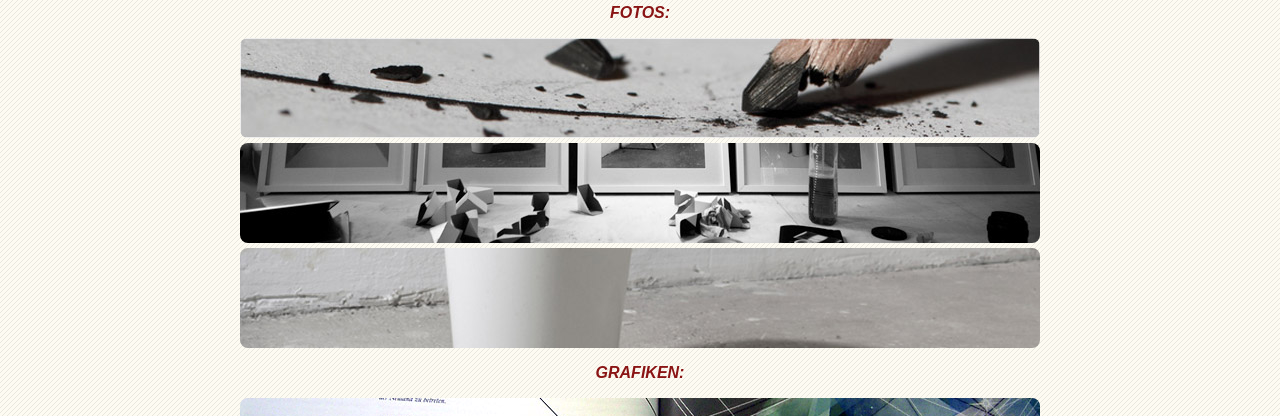
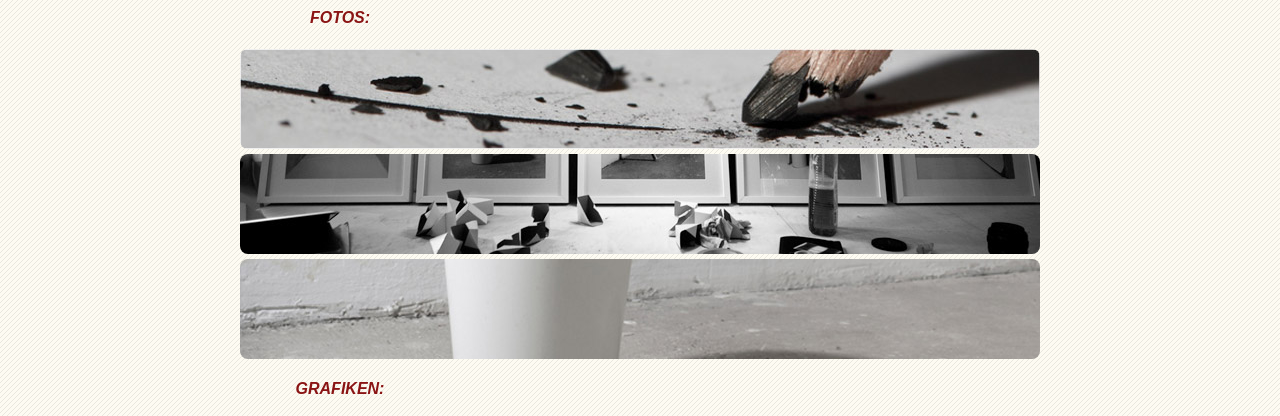
Before and after one commit to MariiaKolkutova/EIA1-WiSe20-21, a plain HTML site: page Aufgabe1/PortfolioWebseite.html in a window 1280 px wide. Shown: the part 312-728 px from the top of the page. Drawn offline with Linux system fonts and the light colour scheme.

Commit message:
headline margin

```diff
--- a/Aufgabe1/PortfolioWebseite.html
+++ b/Aufgabe1/PortfolioWebseite.html
@@ -37,11 +37,11 @@
 </div>
 </div>
 
-<h3>FOTOS&#058</h3>
+<h4>FOTOS&#058</h4>
 <img src="foto2.jpg"></img>
 <img src="foto3.jpg"></img>
 <img src="foto4.jpg"></img>
-<h3>GRAFIKEN&#058</h3>
+<h4>GRAFIKEN&#058</h4>
 <img src="grafik2.jpg"></img>
 <img src="grafik3.jpg"></img>
 <img src="grafik4.jpg"></img>
--- a/Aufgabe3/style.css
+++ b/Aufgabe3/style.css
@@ -103,6 +103,9 @@ h3, h4 {
     font-style: italic;
     font-weight: 900;
 }
+h4{
+  margin-left: -600px;
+}
 h5{
   color: rgb(138, 20, 20);
     font-family: sans-serif;
@@ -113,7 +116,6 @@ h5{
     margin: 0 auto;
     margin-left: 40px;
 }
-
 img {
   display: block;
   border-radius: 8px;
```
